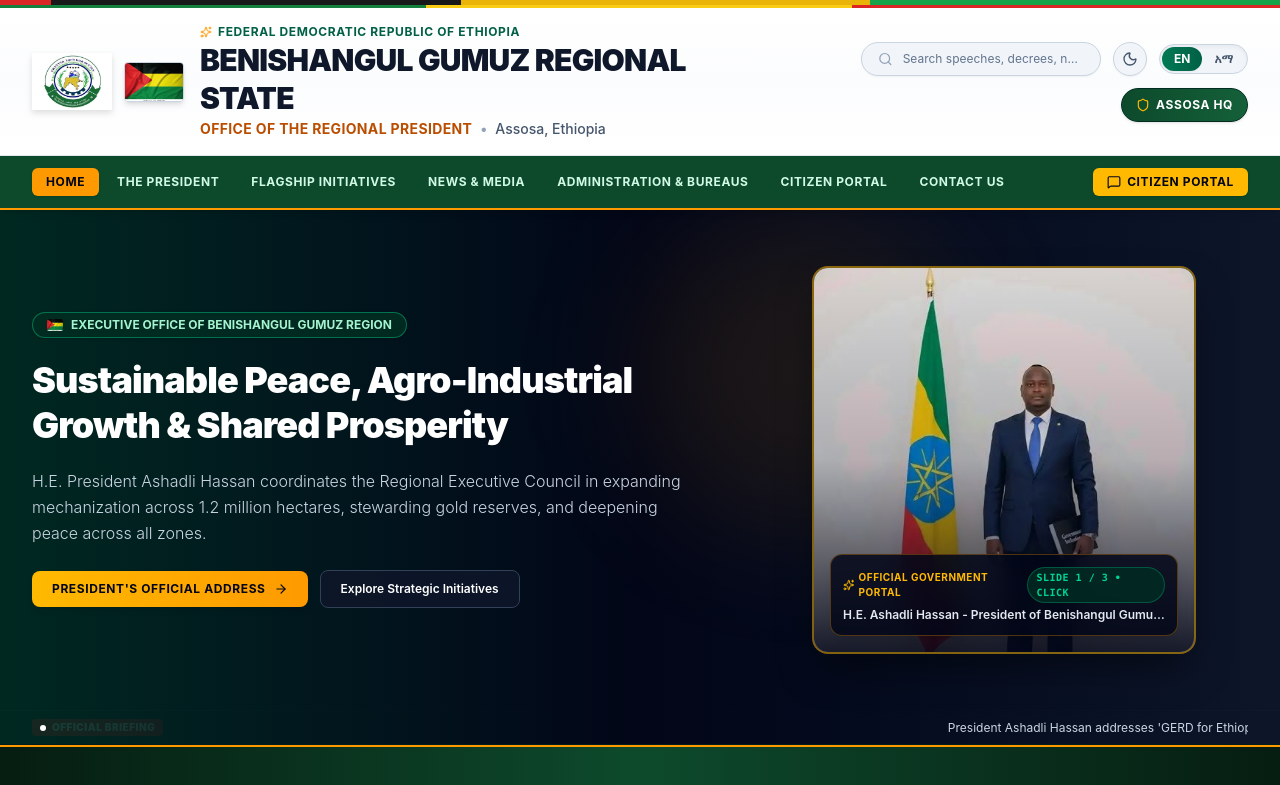
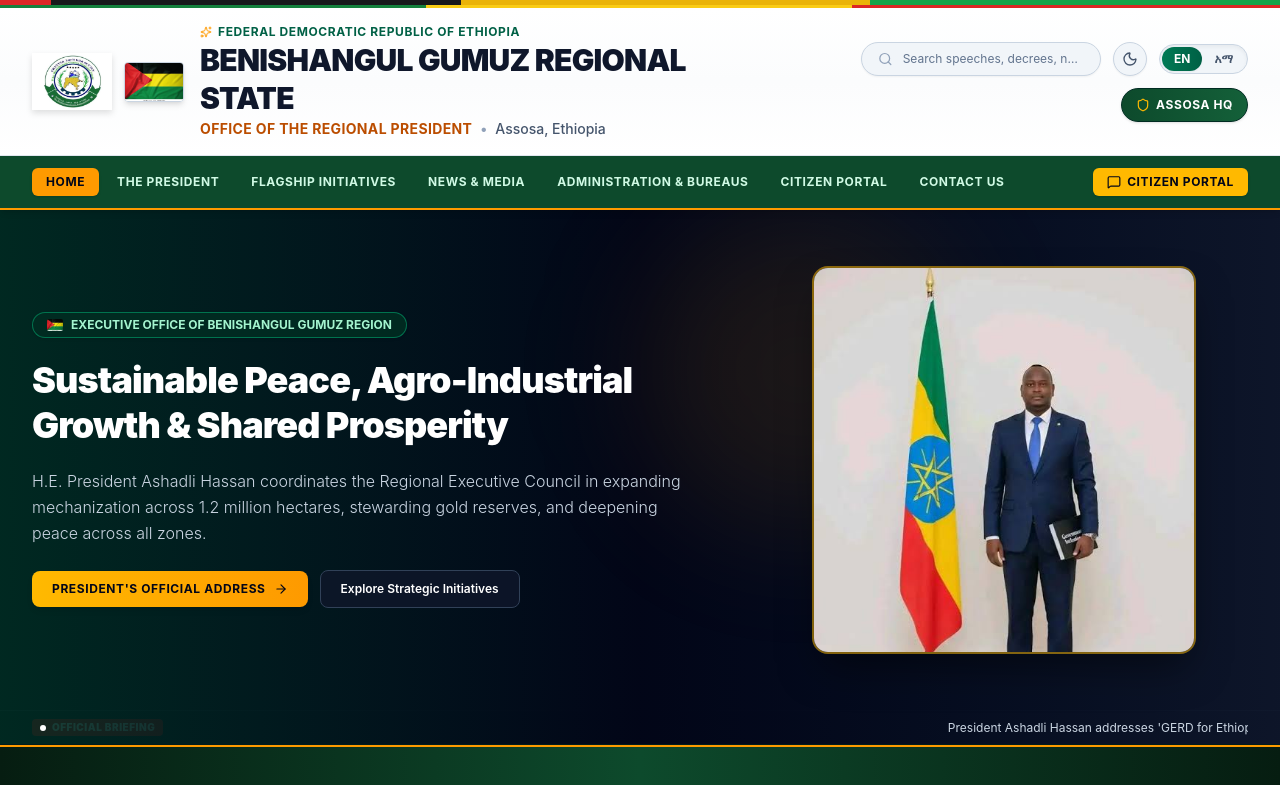
Before and after one commit to ShaneseEm/bgrs-po, a React (Vite) app: page / in a window 1280 px wide. Shown: the top 785 px of the page. Built offline with nearby package versions, Linux system fonts and the light colour scheme.

Commit message:
Remove label overlay box from 3D hero image for clean unobstructed photo view

```diff
--- a/src/components/HeroBanner.jsx
+++ b/src/components/HeroBanner.jsx
@@ -140,31 +140,6 @@ export function HeroBanner({ content, onSelectNews }) {
                   }}
                 />
               )}
-
-              {/* Gradient Bottom Overlay */}
-              <div className="absolute inset-0 bg-gradient-to-t from-slate-950/90 via-slate-950/20 to-transparent pointer-events-none" />
-
-              {/* 3D Elevated Label Card */}
-              <div
-                className="absolute bottom-4 left-4 right-4 bg-slate-950/85 backdrop-blur-md p-3 rounded-xl border border-amber-500/30 shadow-lg pointer-events-none transition-transform duration-300"
-                style={{
-                  transform: isHovered ? 'translateZ(30px)' : 'translateZ(0px)',
-                }}
-              >
-                <div className="flex items-center justify-between text-[10px] text-amber-400 font-bold uppercase tracking-wider mb-1">
-                  <span className="flex items-center gap-1">
-                    <Sparkles className="w-3 h-3 text-amber-400" />
-                    <span>{content.hero.tag}</span>
-                  </span>
-                  <span className="text-[10px] text-emerald-400 bg-emerald-950/80 px-2 py-0.5 rounded-full border border-emerald-700/60 font-mono">
-                    Slide {currentSlide + 1} / {slides.length} • Click
-                  </span>
-                </div>
-                <div className="text-xs text-slate-200 font-semibold truncate">
-                  {slides[currentSlide].alt}
-                </div>
-              </div>
-
             </div>
           </div>
 
```
